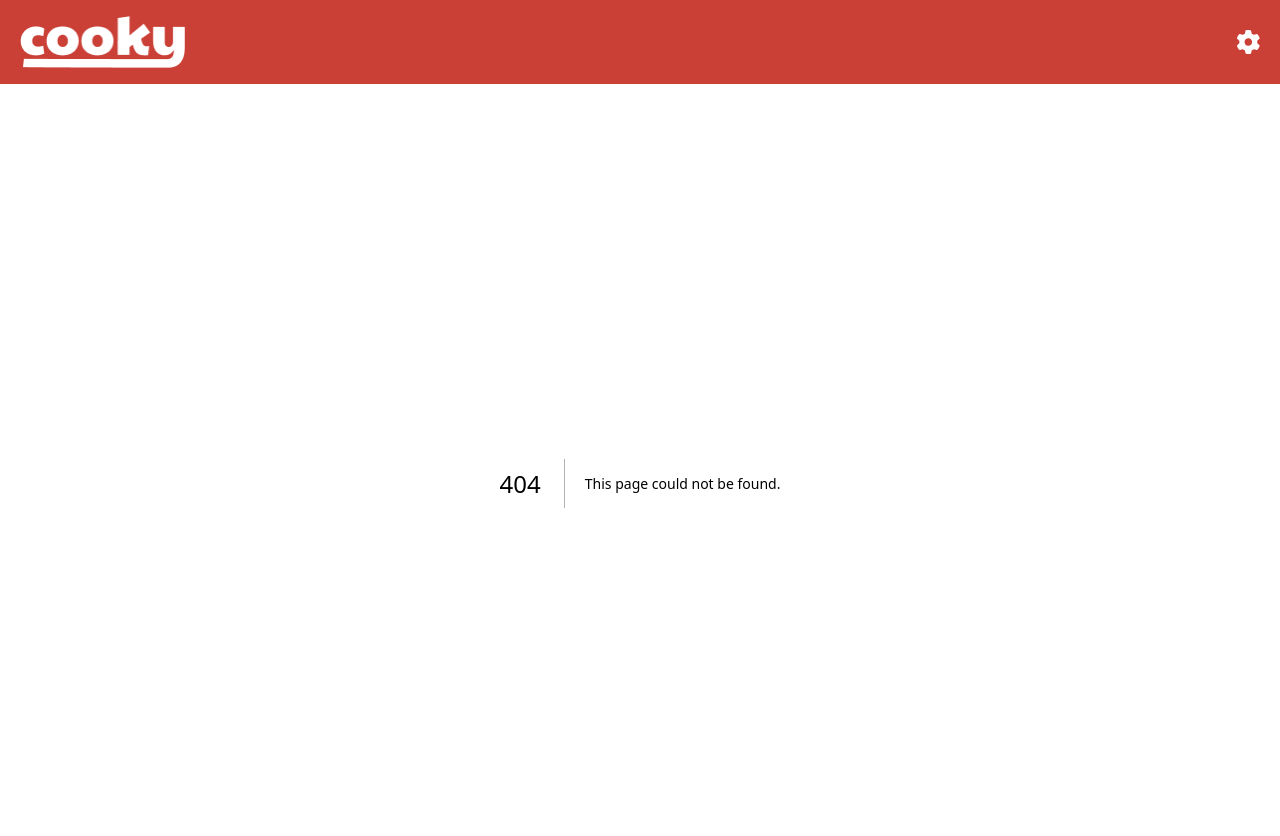
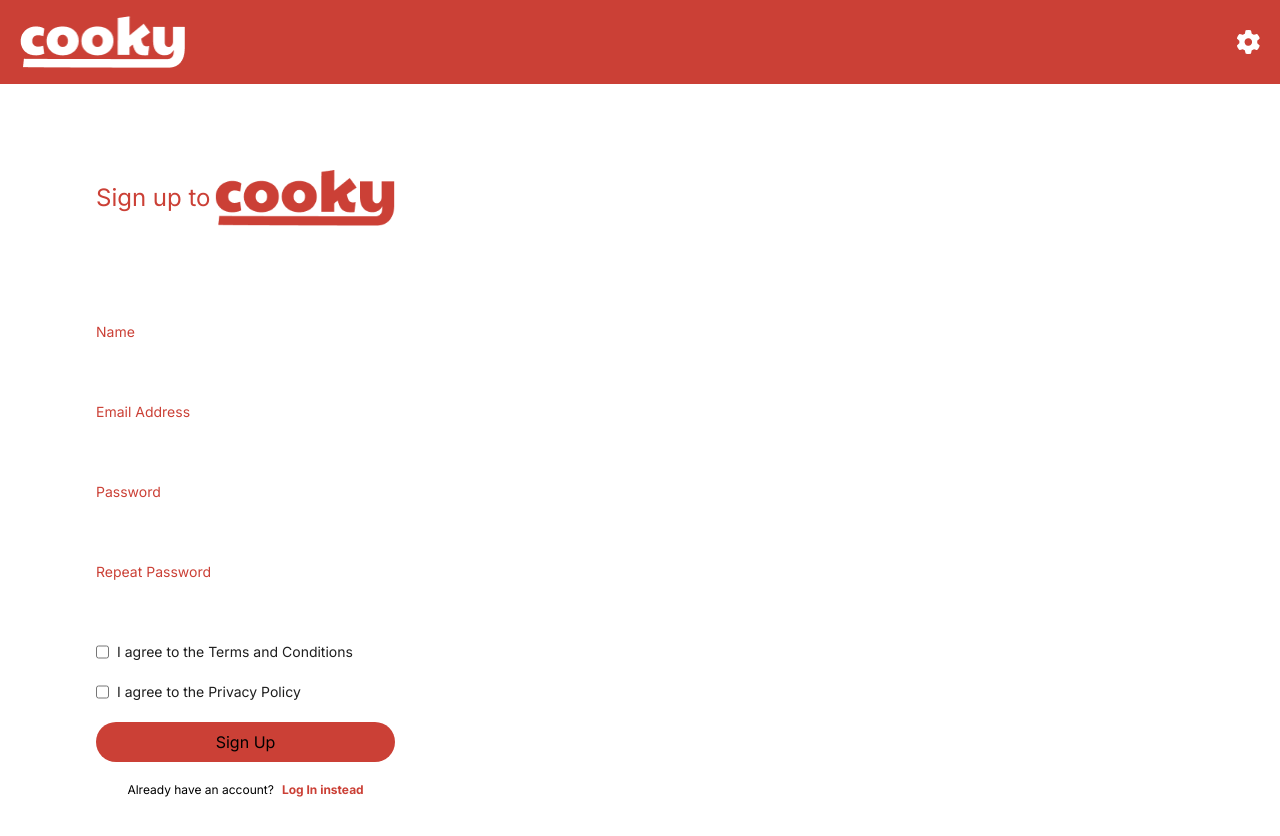
Before and after one commit to Creedyfish/Trial-project-Generic-Tech-agnostic, a Next.js app: page /signup in a window 1280 px wide. Before the commit this address had no page. Shown: the top 836 px of the page. Built offline with nearby package versions, Linux system fonts and the light colour scheme.

Commit message:
feat: Add signup page component

```diff
--- /dev/null
+++ b/app/signup/page.tsx
@@ -0,0 +1,120 @@
+"use client";
+
+import React from "react";
+import { useForm, SubmitHandler } from "react-hook-form";
+import Image from "next/image";
+
+function page() {
+  const { register, handleSubmit } = useForm();
+
+  return (
+    <div className="w-full h-full flex justify-center relative">
+      {/* <div className="w-full h-full flex justify-end items-end absolute -z-10 pointer-events-none ">
+        <div className="">
+          <Image
+            src="/login-image.png"
+            width={2000}
+            height={2000}
+            className="object-contain"
+          />
+        </div>
+      </div> */}
+      <div className="w-full h-full flex flex-col justify-center md:items-start md:px-24 px-9  container  ">
+        <div className="flex flex-col justify-center gap-24 h-full ">
+          <div className="flex items-center gap-1 ">
+            <div className="text-2xl flex items-center text-primary">
+              Sign up to
+            </div>
+            <div className="">
+              <Image
+                src={"/cooky-logo.png"}
+                width={180.55}
+                height={56.18}
+                alt="mobile-logo"
+                className=""
+              />
+            </div>
+          </div>
+          <div className="w-full">
+            <form className="flex flex-col gap-5">
+              <label className="text-primary text-sm flex flex-col gap-1">
+                Name{" "}
+                <input
+                  type="text"
+                  className="bg-bg-input rounded-full text-dark-0 dark:text-light-0 w-full px-4 py-1 text-lg outline-none dark:bg-dark-1"
+                  {...register("name")}
+                />
+              </label>
+              <label className="text-primary text-sm flex flex-col gap-1">
+                Email Address{" "}
+                <input
+                  type="email"
+                  className="bg-bg-input rounded-full text-dark-0 dark:text-light-0 w-full px-4 py-1 text-lg outline-none dark:bg-dark-1"
+                  {...register("email")}
+                />
+              </label>
+
+              <label className="text-primary text-sm flex flex-col gap-1">
+                Password
+                <input
+                  type="password"
+                  className="bg-bg-input text-dark-0 dark:text-light-0 w-full rounded-full px-4 py-1 text-lg outline-none dark:bg-dark-1"
+                  {...register("password")}
+                />
+              </label>
+              <label className="text-primary text-sm flex flex-col gap-1">
+                Repeat Password
+                <input
+                  type="password"
+                  className="bg-bg-input text-primary dark:text-light-0 w-full rounded-full px-4 py-1 text-lg outline-none dark:bg-primary"
+                  {...register("repeatPassword")}
+                />
+              </label>
+
+              <label className="text-dark-0 flex text-sm gap-2">
+                <input
+                  type="checkbox"
+                  className=" accent-primary"
+                  {...register("agreeToTerms")}
+                />
+                I agree to the Terms and Conditions
+              </label>
+
+              <label className="text-dark-0 flex text-sm gap-2">
+                <input
+                  type="checkbox"
+                  className=" accent-primary"
+                  {...register("agreeToPrivacyPolicy")}
+                />
+                I agree to the Privacy Policy
+              </label>
+
+              <button className="w-full bg-primary rounded-full font-normal text-light-0 p-2">
+                Sign Up
+              </button>
+              <div className="flex gap-2 text-xs justify-center">
+                <div className="">Already have an account?</div>
+                <div className="text-primary font-bold">Log In instead</div>
+              </div>
+            </form>
+          </div>
+        </div>
+      </div>
+
+      {/* <div className="absolute hidden md:flex w-full h-full bg-gradient-to-r from-red-500 from-10% to-transparent ">
+        <div className="hidden -z-10 absolute md:flex w-full h-full bg-no-repeat bg-right bg-login-bg "></div>
+      </div> */}
+
+      {/* <div className="hidden absolute md:flex w-full h-full">
+        <Image
+          src={"/login-image.png"}
+          width={4000}
+          height={2000}
+          alt="sdasd"
+        />
+      </div> */}
+    </div>
+  );
+}
+
+export default page;
```
